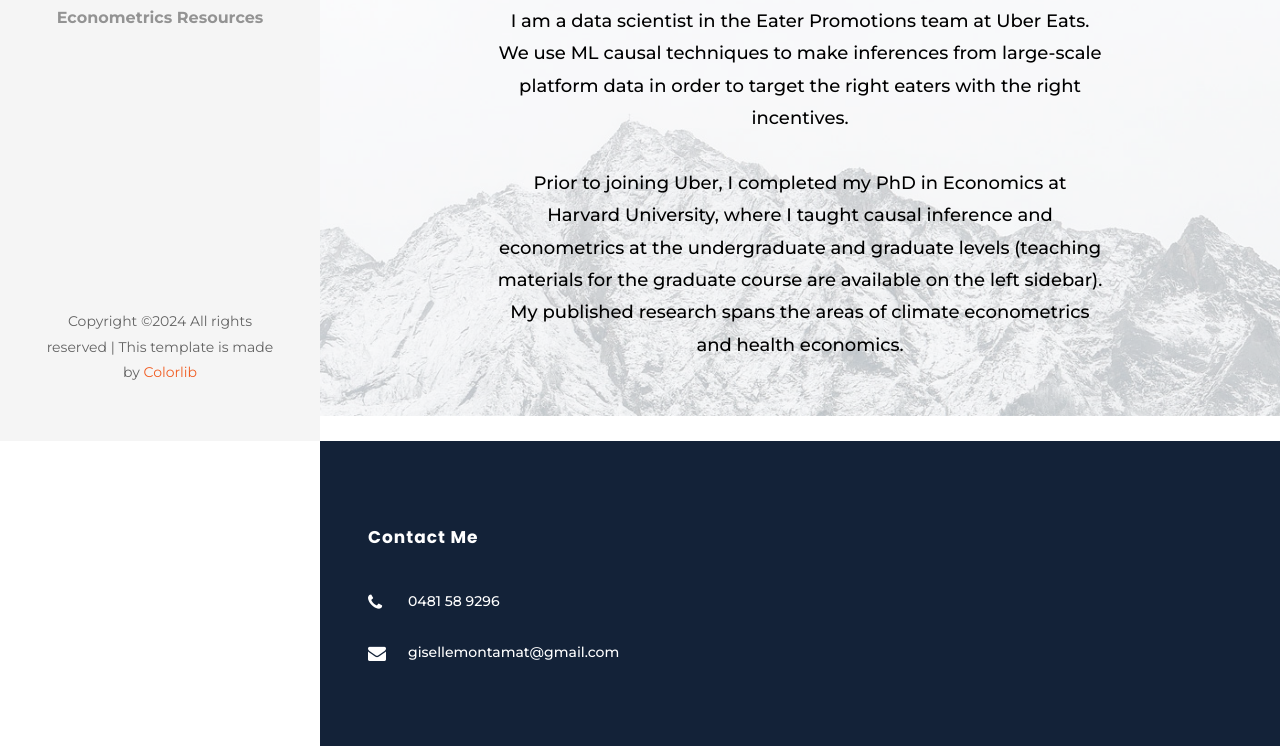
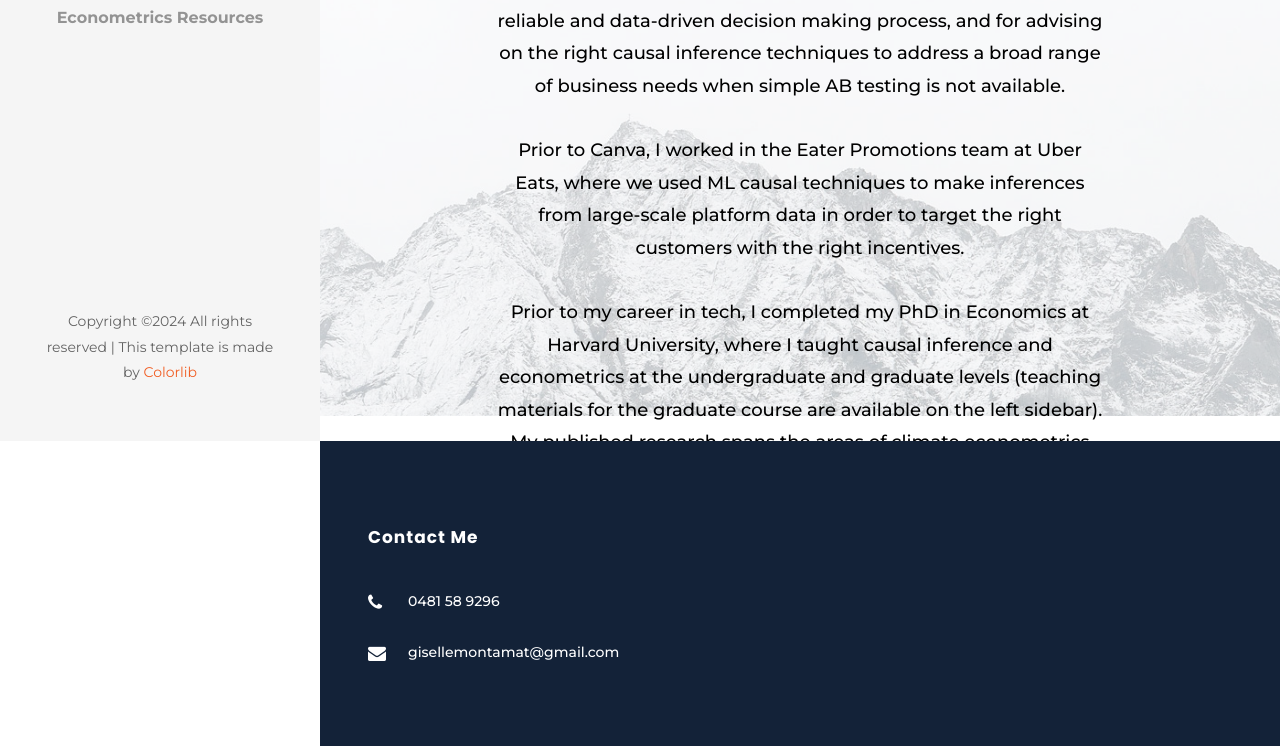
Before and after one commit to gisellemontamat/gisellemontamat.github.io, a plain HTML site: page index.html in a window 1280 px wide. Shown: the part 359-1105 px from the top of the page. Drawn offline with Linux system fonts and the light colour scheme; some packages are replaced by stand-ins of ours; no server answers; files whose address does not match are found by name.

Commit message:
updated cv and personal info
updated cv and personal info

```diff
--- a/index.html
+++ b/index.html
@@ -56,8 +56,9 @@
 						<div class="img mb-4" style="background-image: url(images/headshot.png);"></div>
 						<div class="desc">
 							<h1 class="mb-4">Giselle Montamat</h1>
-							<p class="mb-4"><font color = "black"> I am a data scientist in the Eater Promotions team at Uber Eats. We use ML causal techniques to make inferences from large-scale platform data in order to target the right eaters with the right incentives. <br> <br>
-              Prior to joining Uber, I completed my PhD in Economics at Harvard University, where I taught causal inference and econometrics at the undergraduate and graduate levels (teaching materials for the graduate course are available on the left sidebar). My published research spans the areas of climate econometrics and health economics.</p>
+							<p class="mb-4"><font color = "black"> I am a data scientist in the Experimentation Team at Canva, where we use a Bayesian framework to conduct experiments. I'm responsible for developing the statistical models behind our experimentation platform, for shaping the product to offer a fast, reliable and data-driven decision making process, and for advising on the right causal inference techniques to address a broad range of business needs when simple AB testing is not available. <br> <br>
+              Prior to Canva, I worked in the Eater Promotions team at Uber Eats, where we used ML causal techniques to make inferences from large-scale platform data in order to target the right customers with the right incentives. <br> <br>
+              Prior to my career in tech, I completed my PhD in Economics at Harvard University, where I taught causal inference and econometrics at the undergraduate and graduate levels (teaching materials for the graduate course are available on the left sidebar). My published research spans the areas of climate econometrics and health economics.</p>
 						</div>
 					</div>
 				</div>
```
Also changed, not shown: 10 other files.
